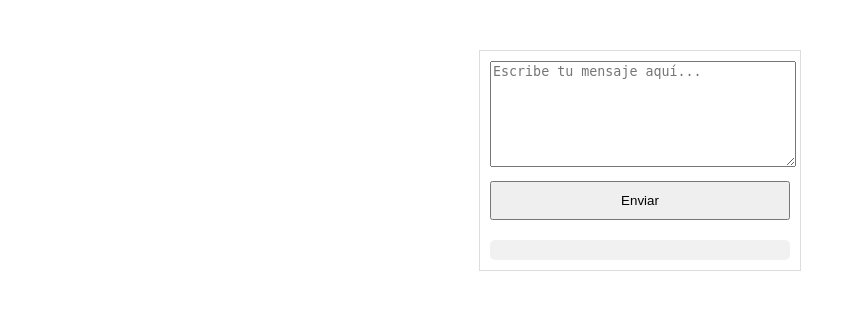
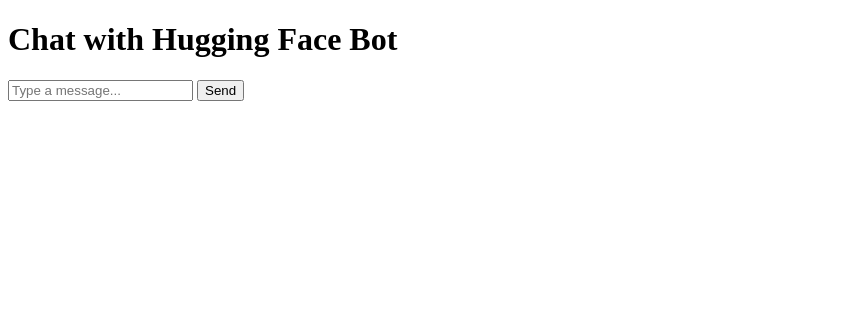
Before and after one commit to dulce-semilla-bot/huggingface-chatbot-web, a Flask app: page / in a window 1280 px wide. Shown: the top 310 px of the page, without its empty margins (0-856 px from the left). Run offline with Flask 3, Linux system fonts and the light colour scheme.

Commit message:
Corrección en el uso de la API de Hugging Face

```diff
--- a/app.py
+++ b/app.py
@@ -1,5 +1,5 @@
 import requests
-from flask import Flask, request, render_template
+from flask import Flask, request, jsonify, render_template
 from hugchat import hugchat
 from hugchat.login import Login
 
@@ -40,12 +40,12 @@
     user_message = request.form['user_message']
 
     try:
-        # Llamada al método query del chatbot
+        # Llamada al método chat del chatbot
         response = chatbot.chat(user_message)
     except Exception as e:
         response = f"Error al intentar consultar el bot: {str(e)}"
 
-    return {'response': response}
+    return jsonify({'response': response})
 
 # Iniciar la aplicación Flask
 if __name__ == '__main__':
--- a/templates/index.html
+++ b/templates/index.html
@@ -3,60 +3,38 @@
 <head>
     <meta charset="UTF-8">
     <meta name="viewport" content="width=device-width, initial-scale=1.0">
-    <title>ChatBot</title>
-    <style>
-        body {
-            font-family: Arial, sans-serif;
-        }
-        .chat-box {
-            width: 300px;
-            margin: 0 auto;
-            border: 1px solid #ddd;
-            padding: 10px;
-            margin-top: 50px;
-        }
-        .chat-box textarea {
-            width: 100%;
-            height: 100px;
-        }
-        .chat-box button {
-            margin-top: 10px;
-            width: 100%;
-            padding: 10px;
-        }
-        .response {
-            margin-top: 20px;
-            background: #f1f1f1;
-            padding: 10px;
-            border-radius: 5px;
-        }
-    </style>
+    <title>Chat with Hugging Face Bot</title>
+    <script src="https://code.jquery.com/jquery-3.6.0.min.js"></script>
 </head>
 <body>
-    <div class="chat-box">
-        <textarea id="user_message" placeholder="Escribe tu mensaje aquí..."></textarea>
-        <button onclick="sendMessage()">Enviar</button>
-        <div id="bot_response" class="response"></div>
+    <h1>Chat with Hugging Face Bot</h1>
+    <div id="chat-box">
+        <div id="chat-log"></div>
+        <input type="text" id="user-input" placeholder="Type a message...">
+        <button id="send-btn">Send</button>
     </div>
 
     <script>
-        function sendMessage() {
-            var userMessage = document.getElementById('user_message').value;
-            fetch('/get_response', {
-                method: 'POST',
-                headers: {
-                    'Content-Type': 'application/x-www-form-urlencoded'
-                },
-                body: 'user_message=' + encodeURIComponent(userMessage)
-            })
-            .then(response => response.json())
-            .then(data => {
-                document.getElementById('bot_response').innerText = "Bot: " + data.response;
-            })
-            .catch(error => {
-                document.getElementById('bot_response').innerText = "Error: " + error;
+        $(document).ready(function(){
+            $('#send-btn').click(function(){
+                const userMessage = $('#user-input').val();
+
+                $.ajax({
+                    url: '/get_response',
+                    method: 'POST',
+                    data: { user_message: userMessage },
+                    success: function(data){
+                        const botResponse = data.response;
+                        $('#chat-log').append('<p><strong>You:</strong> ' + userMessage + '</p>');
+                        $('#chat-log').append('<p><strong>Bot:</strong> ' + botResponse + '</p>');
+                        $('#user-input').val('');
+                    },
+                    error: function(){
+                        $('#chat-log').append('<p><strong>Error:</strong> Could not get a response from the bot.</p>');
+                    }
+                });
             });
-        }
+        });
     </script>
 </body>
 </html>
```
